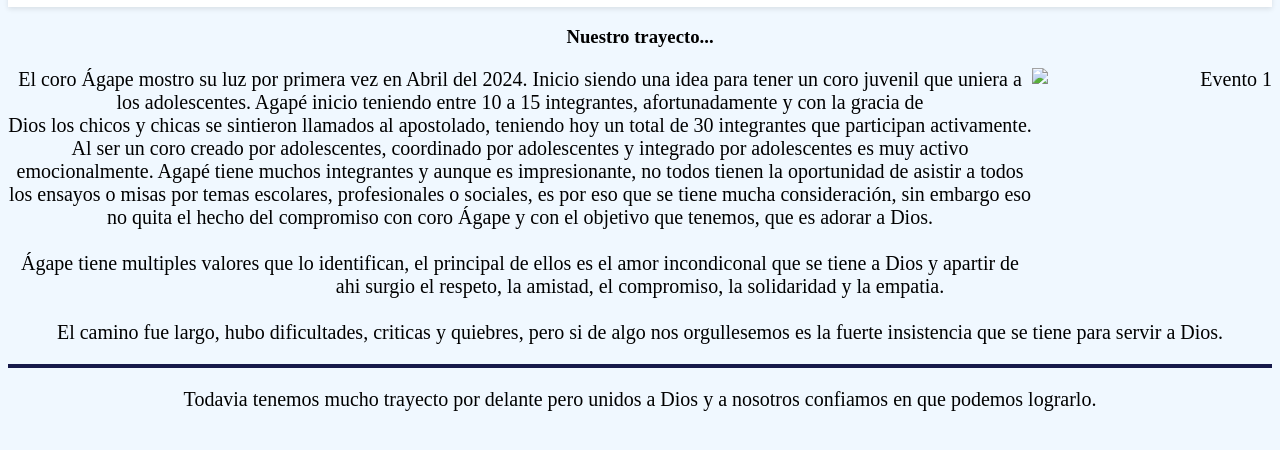
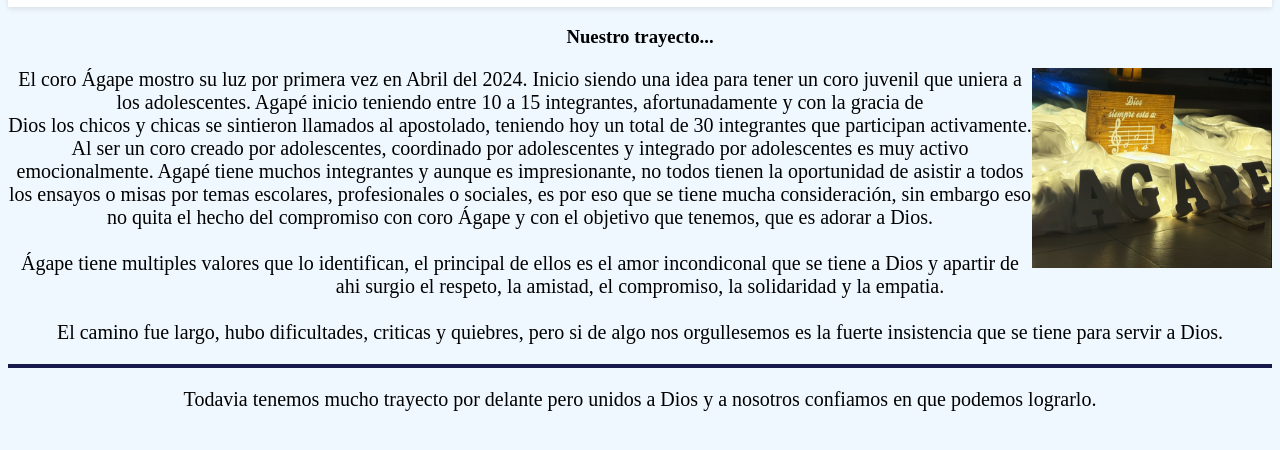
Before and after one commit to yaraib0883/c-agape.github.io, a plain HTML site: page Sitio web Agape historia.html in a window 1280 px wide. Shown: the part 242-692 px from the top of the page. Drawn offline with Linux system fonts and the light colour scheme.

Commit message:
Update Sitio web Agape historia.html

```diff
--- a/Sitio web Agape historia.html
+++ b/Sitio web Agape historia.html
@@ -41,7 +41,7 @@
         <h3>Nuestro trayecto...</h3>
         <p>
             El coro Ágape mostro su luz por primera vez en Abril del 2024.
-            <img src="img/foto1.png" id="foto1" alt="Evento 1">
+            <img src="foto1.png" id="foto1" alt="Evento 1">
             Inicio siendo una idea para tener un coro juvenil que uniera a
             los adolescentes.
             Agapé inicio teniendo entre 10 a 15 integrantes, afortunadamente
@@ -70,4 +70,5 @@
         </p>
 
     </body></center>
+
 </html>
```
